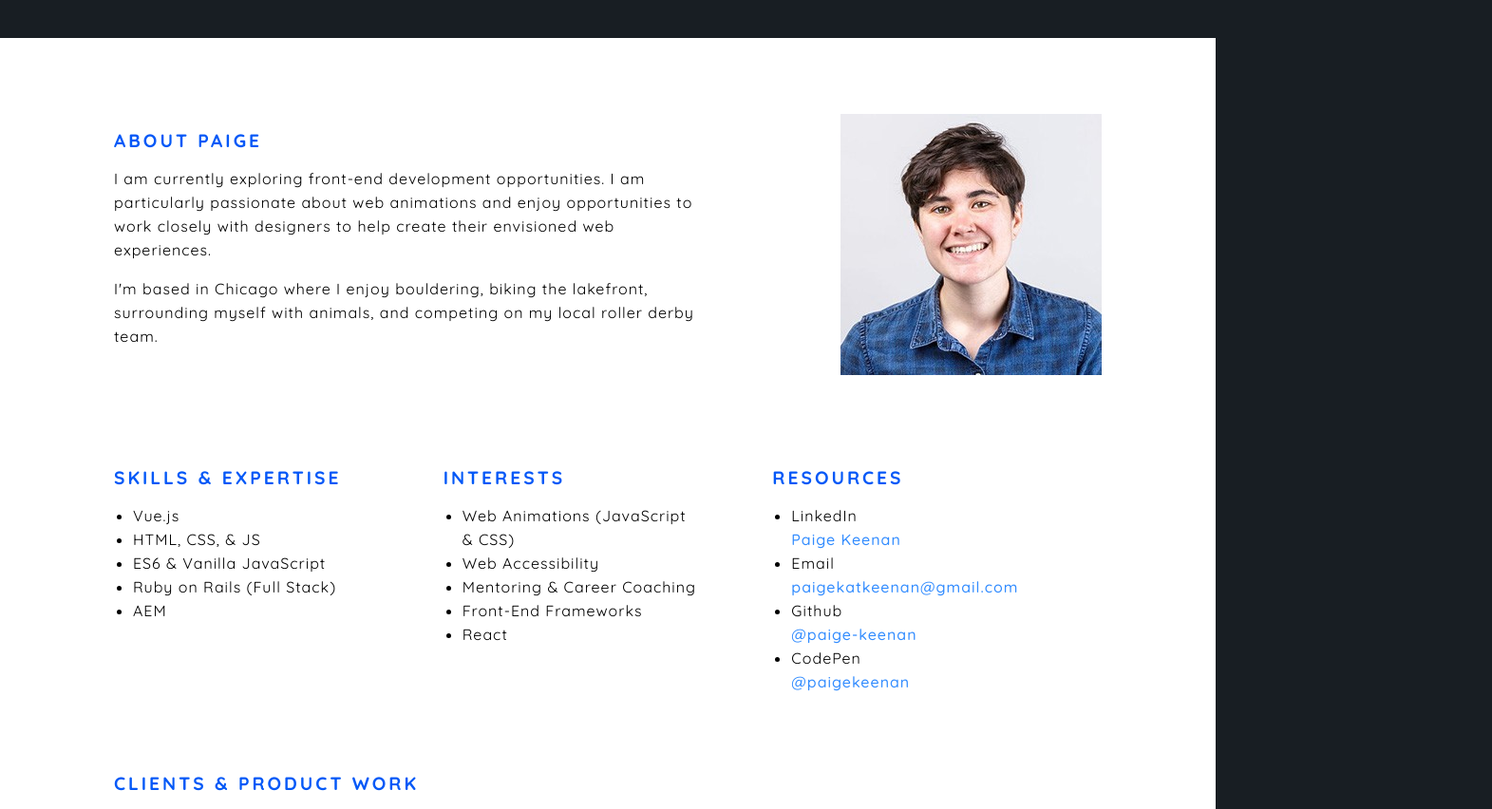
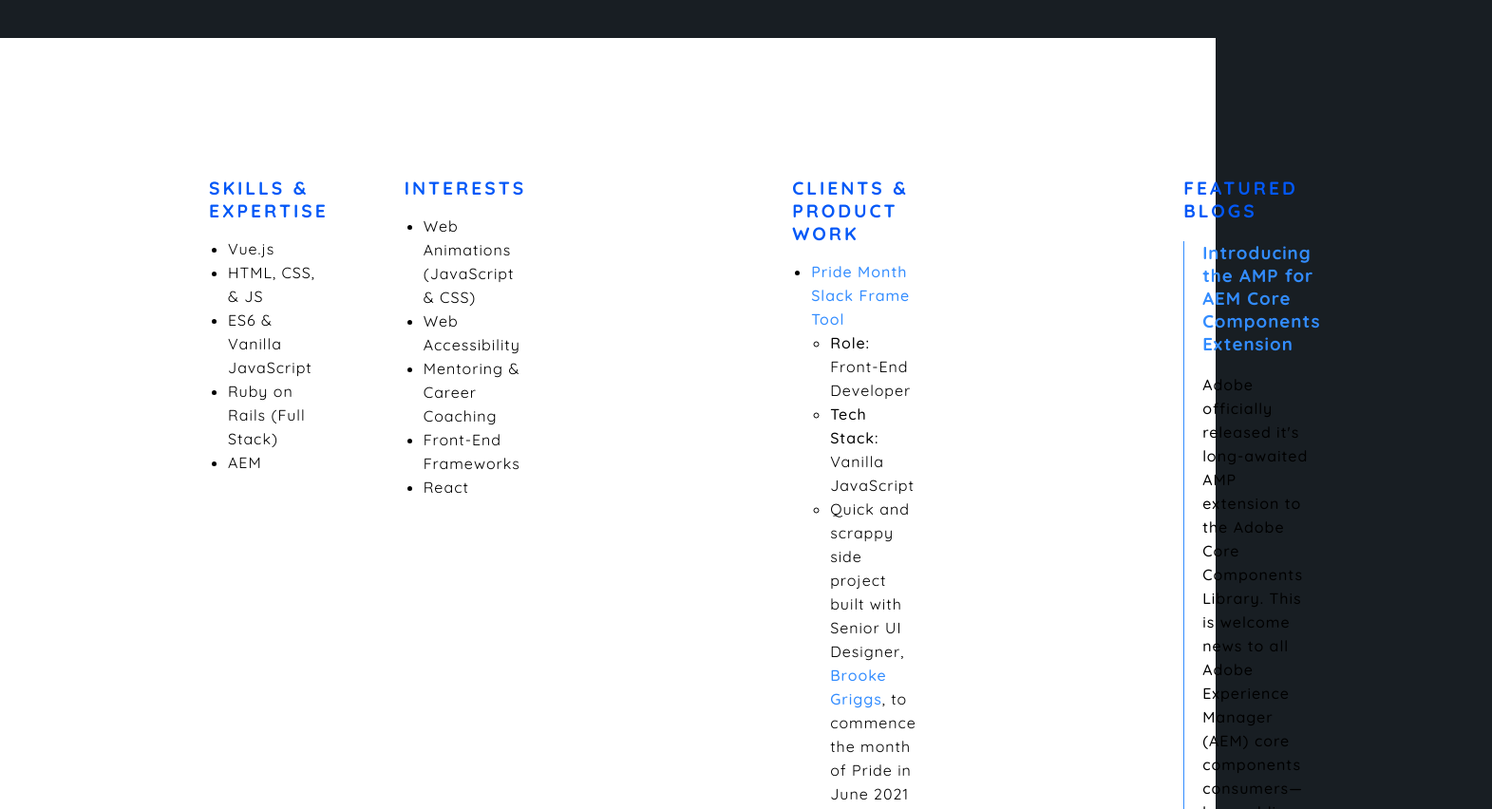
Before and after one commit to paige-keenan/paige-keenan.github.io, a plain HTML site: page index.html in a window 1280 px wide. Shown: the part 760-1612 px from the top of the page at 95% size, 1571 px wide, since content can reach past the window. Drawn offline with nearby package versions, Linux system fonts and the light colour scheme; a web font is replaced by a local one.

Commit message:
Update index.html

```diff
--- a/index.html
+++ b/index.html
@@ -23,18 +23,6 @@
       <div class="container">
 
         <div class="content about-content">
-          <div>
-            <h2>About Paige</h2>
-            <p>I am currently exploring front-end development opportunities. I am particularly passionate about web animations and enjoy opportunities to work closely with designers to help create their envisioned web experiences.</p>
-
-            <p>I'm based in Chicago where I enjoy bouldering, biking the lakefront, surrounding myself with animals, and competing on my <span class="derby">local roller derby team</span>.</p>
-          </div>
-          <div class="image">
-            <img src="/media/images/about.jpeg" alt="Professional headshot of Paige Keenan">
-            <img src="/media/images/derby.png" class="derby-image" alt="Image of Paige Keenan playing roller derby">
-          </div>
-        </div>
-
         <div class="content-full-width">
           <div>
             <h2>Skills & Expertise</h2>
@@ -54,15 +42,6 @@
               <li>Mentoring & Career Coaching</li>
               <li>Front-End Frameworks</li>
               <li>React</li>
-            </ul>
-          </div>
-          <div>
-            <h2>Resources</h2>
-            <ul>
-              <li>LinkedIn<br><a href="https://www.linkedin.com/in/paige-keenan-9baa18b7/" target="_blank">Paige Keenan</a></li>
-              <li>Email<br><a href="mailto:paigekatkeenan@gmail.com">paigekatkeenan@gmail.com</a></li>
-              <li>Github<br><a href="https://github.com/paige-keenan" target="_blank">@paige-keenan</a></li>
-              <li>CodePen<br><a href="https://codepen.io/paigekeenan" target="_blank">@paigekeenan</a></li>
             </ul>
           </div>
         </div>
```
